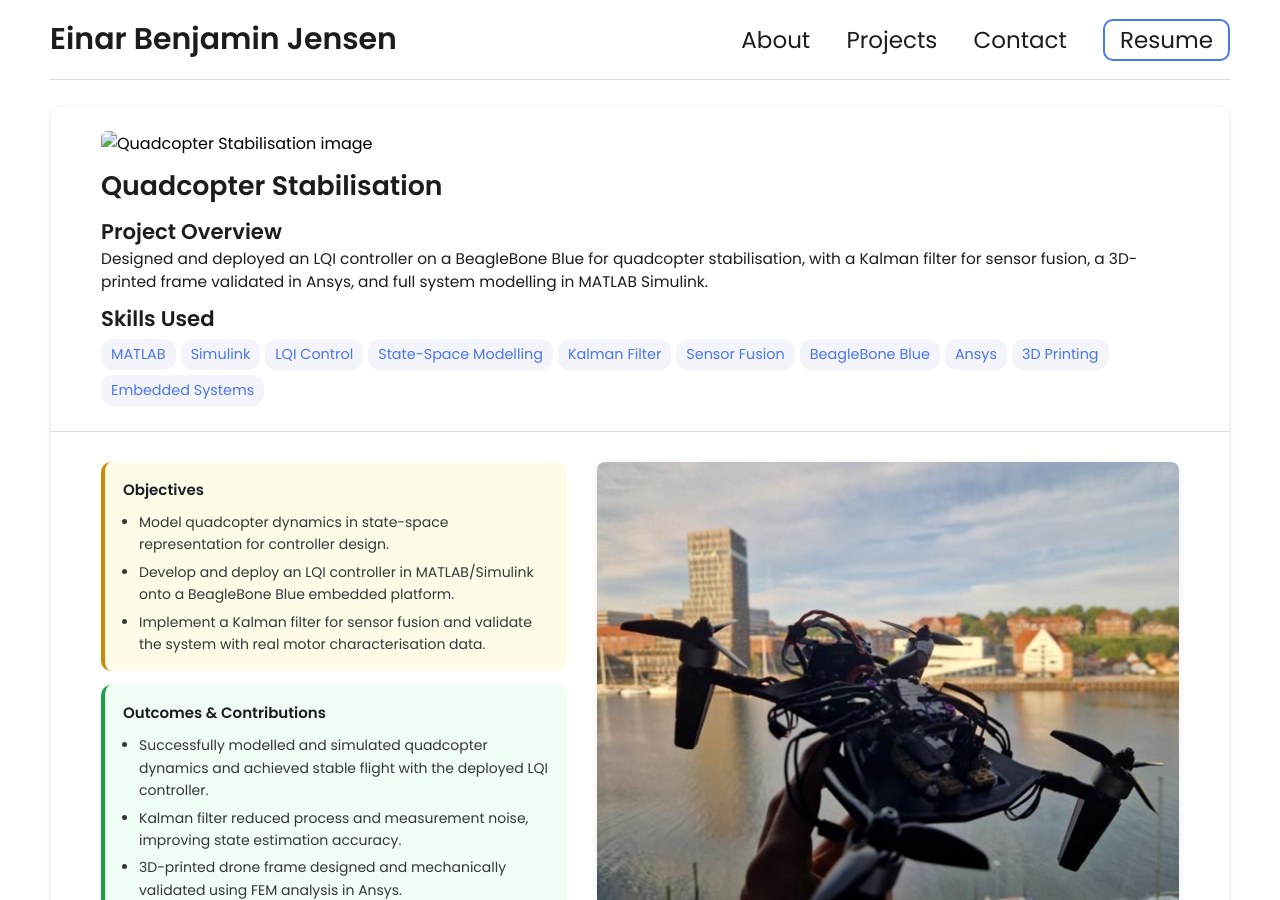
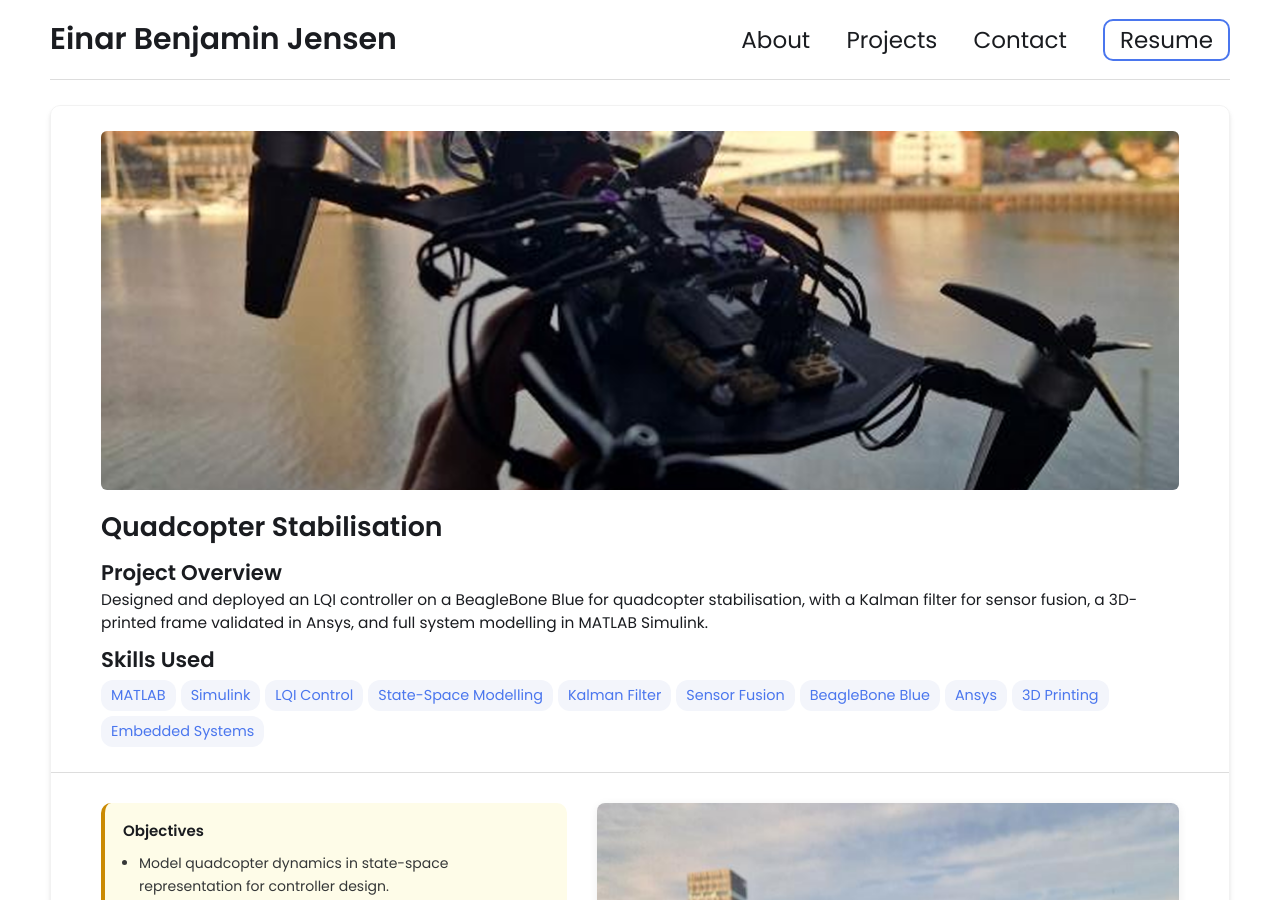
Before and after one commit to ebj17/ebj17.github.io, a Jekyll site: the page built from _projects/quadcopter-stabilisation/index.md, in a window 1280 px wide and 900 px high. Built offline with Jekyll 4.4.1, drawn with Linux system fonts in a browser that asks for light colours.

Commit message:
Rename quadcopter screenshot to preview.png to fix broken image URL
Co-Authored-By: Claude Sonnet 4.6 <noreply@anthropic.com>

```diff
--- a/_projects/quadcopter-stabilisation/index.md
+++ b/_projects/quadcopter-stabilisation/index.md
@@ -32,5 +32,5 @@ technical:
   - Kalman filter designed for sensor fusion combining IMU data to estimate state with reduced noise.
 
 gallery:
-  - /Screenshot 2026-05-04 115913.png
+  - /preview.png
 ---
```
Also changed, not shown: _projects/quadcopter-stabilisation/preview.png (renamed from _projects/quadcopter-stabilisation/Screenshot 2026-05-04 115913.png).
